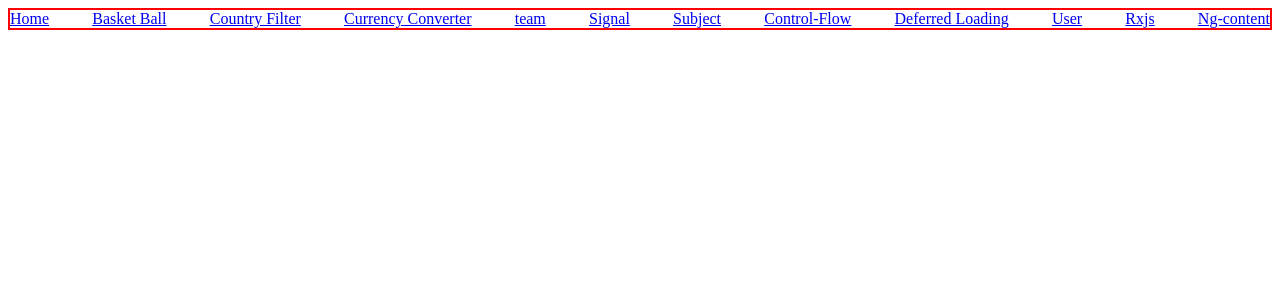
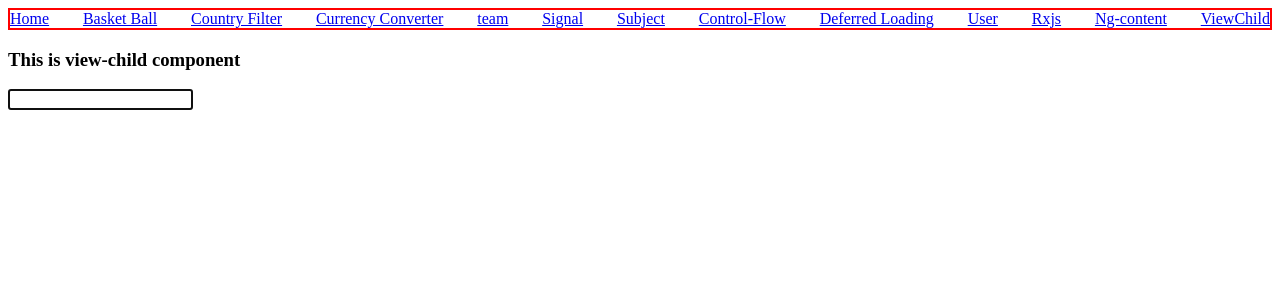
Before and after one commit to shailendrakumarsaini/ng_version_17, an Angular app: page /view-child in a window 1280 px wide. Before the commit this address led to /. Shown: the top 300 px of the page. Built offline with nearby package versions, Linux system fonts and the light colour scheme.

Commit message:
feat : viewchild component

```diff
--- a/src/app/app.component.html
+++ b/src/app/app.component.html
@@ -12,6 +12,7 @@
     <a [routerLink]="'/user'"> User</a>
     <a [routerLink]="'/rxjs'"> Rxjs</a>
     <a [routerLink]="'/ng-content'"> Ng-content</a>
+    <a [routerLink]="'/view-child'"> ViewChild</a>
 </nav>
 
 <router-outlet />
--- a/src/app/app.routes.ts
+++ b/src/app/app.routes.ts
@@ -8,6 +8,7 @@ import { TeamsComponent } from './teams/teams.component';
 import { CountryFilterComponent } from './country-filter/country-filter.component';
 import { BasketBallComponent } from './basket-ball/basket-ball.component';
 import { NgContentComponent } from './ng-content/ng-content.component';
+import { ViewChildComponent } from './view-child/view-child.component';
 
 export const routes: Routes = [
     { path :'basket-ball', component: BasketBallComponent },
@@ -38,5 +39,6 @@ export const routes: Routes = [
             { path: 'throttle-time', component : ThrottleTimeComponent }
         ]
     },
-    { path : 'ng-content', component: NgContentComponent }
+    { path : 'ng-content', component: NgContentComponent },
+    { path : 'view-child', component: ViewChildComponent }
 ];
--- /dev/null
+++ b/src/app/view-child/view-child.component.html
@@ -0,0 +1,3 @@
+<h3>This is view-child component</h3>
+
+<input type="text" #inputRef>
--- /dev/null
+++ b/src/app/view-child/view-child.component.ts
@@ -0,0 +1,20 @@
+import { AfterViewInit, Component, ElementRef, ViewChild } from '@angular/core';
+
+@Component({
+  selector: 'app-view-child',
+  standalone: true,
+  imports: [],
+  templateUrl: './view-child.component.html',
+  styleUrl: './view-child.component.scss'
+})
+export class ViewChildComponent implements AfterViewInit {
+
+  @ViewChild('inputRef') inputRef?: ElementRef;
+
+  ngAfterViewInit(): void {
+    console.log('Focus on input once View Init');
+    this.inputRef?.nativeElement.focus();
+  }
+
+
+}
```
Also changed, not shown: src/app/view-child/view-child.component.scss (added), 1 other file (tests, documents, lock files or other folders).
